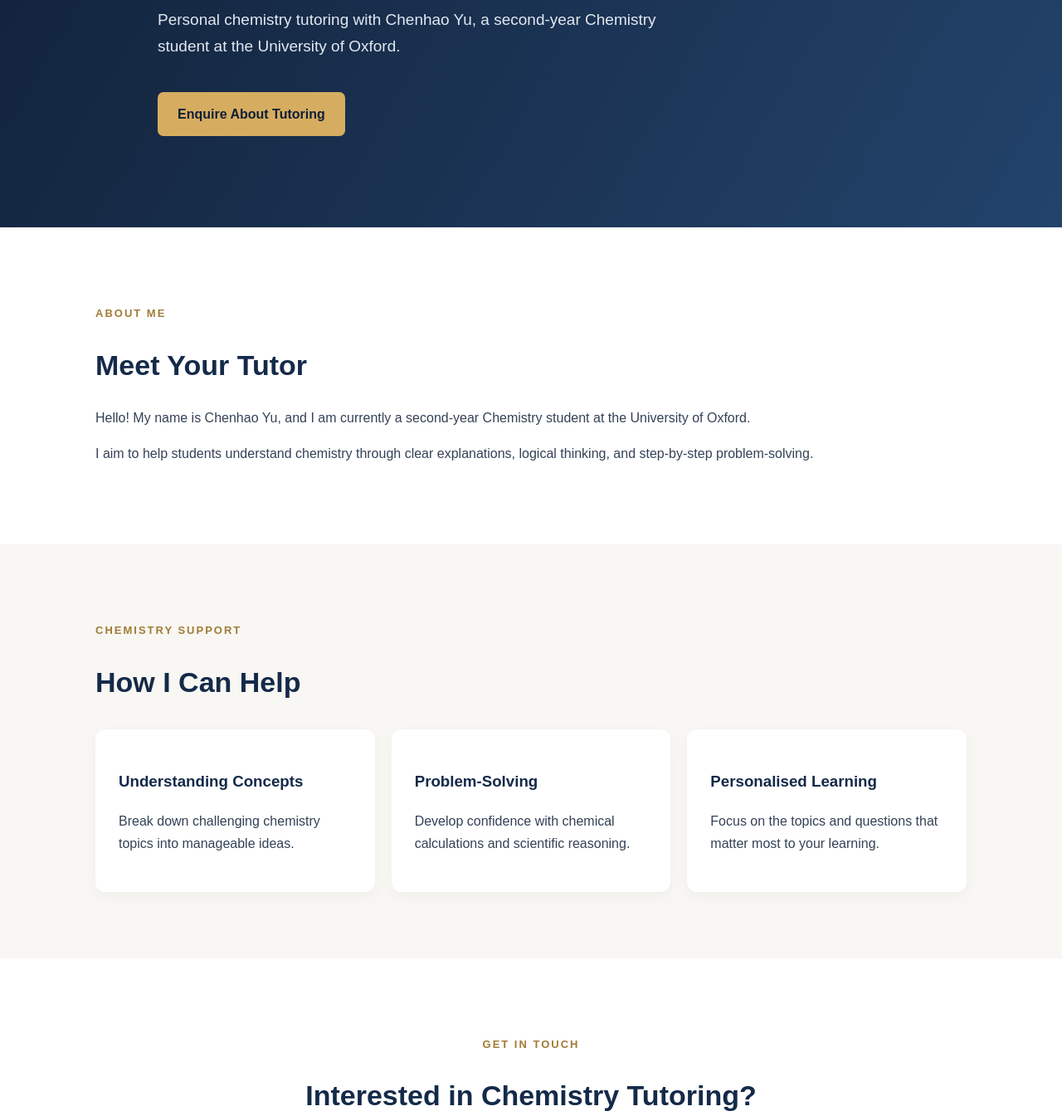
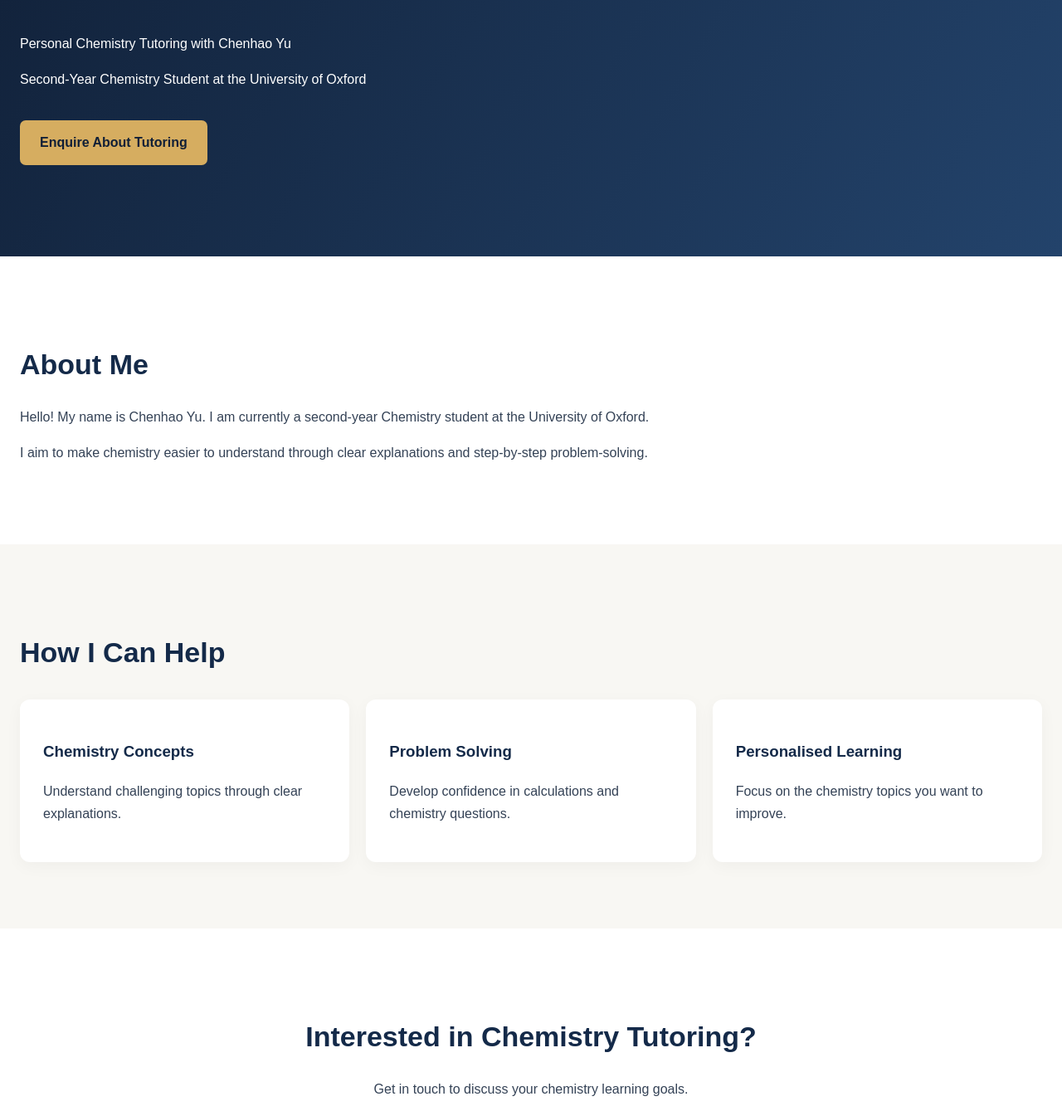
Before and after one commit to yu20041202-sudo/chfish-website, a plain HTML site: page index.html in a window 1280 px wide. Shown: the part 469-1814 px from the top of the page at 83% size. Drawn offline with Linux system fonts and the light colour scheme.

Commit message:
Refactor index.html for improved structure and clarity
Updated the structure and content of the index.html file to enhance clarity and organization, including changes to the header, sections, and footer.

```diff
--- a/index.html
+++ b/index.html
@@ -1,120 +1,122 @@
-
 <!DOCTYPE html>
 <html lang="en">
 <head>
-  <meta charset="UTF-8">
-  <meta name="viewport"
-        content="width=device-width, initial-scale=1.0">
-  <meta name="description"
-        content="Chemistry tutoring with Chenhao Yu,
-        a second-year Chemistry student at
-        the University of Oxford.">
+    <meta charset="UTF-8">
+    <meta name="viewport"
+          content="width=device-width, initial-scale=1.0">
 
-  <title>Chenhao Yu | Chemistry Tutor</title>
-  <link rel="stylesheet" href="style.css">
+    <title>Chenhao Yu | Chemistry Tutor</title>
+
+    <link rel="stylesheet" href="style.css">
 </head>
 
 <body>
-  <header>
-    <nav>
-      <a class="logo" href="#home">CY Chemistry</a>
-      <div class="nav-links">
-        <a href="#about">About</a>
-        <a href="#tutoring">Tutoring</a>
-        <a href="#contact">Contact</a>
-      </div>
-    </nav>
-  </header>
 
-  <main>
-    <section class="hero" id="home">
-      <div class="hero-content">
-        <p class="eyebrow">CHEMISTRY TUTORING</p>
-        <h1>Master Chemistry with Confidence.</h1>
-        <p class="hero-description">
-          Personal chemistry tutoring with Chenhao Yu,
-          a second-year Chemistry student at
-          the University of Oxford.
+    <header>
+        <nav>
+            <h2>CY Chemistry Tutoring</h2>
+            <div>
+                <a href="#about">About Me</a>
+                <a href="#services">Tutoring</a>
+                <a href="#contact">Contact</a>
+            </div>
+        </nav>
+    </header>
+
+    <section class="hero">
+        <h1>Master Chemistry with Confidence</h1>
+
+        <p>
+            Personal Chemistry Tutoring
+            with Chenhao Yu
         </p>
-        <a class="button" href="#contact">
-          Enquire About Tutoring
+
+        <p>
+            Second-Year Chemistry Student
+            at the University of Oxford
+        </p>
+
+        <a href="#contact" class="button">
+            Enquire About Tutoring
         </a>
-      </div>
     </section>
 
-    <section class="section" id="about">
-      <div class="container">
-        <p class="eyebrow">ABOUT ME</p>
-        <h2>Meet Your Tutor</h2>
+    <section id="about" class="section">
+        <h2>About Me</h2>
+
         <p>
-          Hello! My name is Chenhao Yu, and I am
-          currently a second-year Chemistry student
-          at the University of Oxford.
+            Hello! My name is Chenhao Yu.
+            I am currently a second-year
+            Chemistry student at the
+            University of Oxford.
         </p>
+
         <p>
-          I aim to help students understand chemistry
-          through clear explanations, logical thinking,
-          and step-by-step problem-solving.
+            I aim to make chemistry easier
+            to understand through clear
+            explanations and step-by-step
+            problem-solving.
         </p>
-      </div>
     </section>
 
-    <section class="section light" id="tutoring">
-      <div class="container">
-        <p class="eyebrow">CHEMISTRY SUPPORT</p>
+    <section id="services" class="section light">
         <h2>How I Can Help</h2>
 
         <div class="cards">
-          <article class="card">
-            <h3>Understanding Concepts</h3>
-            <p>
-              Break down challenging chemistry
-              topics into manageable ideas.
-            </p>
-          </article>
 
-          <article class="card">
-            <h3>Problem-Solving</h3>
-            <p>
-              Develop confidence with chemical
-              calculations and scientific reasoning.
-            </p>
-          </article>
+            <div class="card">
+                <h3>Chemistry Concepts</h3>
+                <p>
+                    Understand challenging topics
+                    through clear explanations.
+                </p>
+            </div>
 
-          <article class="card">
-            <h3>Personalised Learning</h3>
-            <p>
-              Focus on the topics and questions
-              that matter most to your learning.
-            </p>
-          </article>
+            <div class="card">
+                <h3>Problem Solving</h3>
+                <p>
+                    Develop confidence in
+                    calculations and chemistry
+                    questions.
+                </p>
+            </div>
+
+            <div class="card">
+                <h3>Personalised Learning</h3>
+                <p>
+                    Focus on the chemistry topics
+                    you want to improve.
+                </p>
+            </div>
+
         </div>
-      </div>
     </section>
 
-    <section class="section contact" id="contact">
-      <div class="container">
-        <p class="eyebrow">GET IN TOUCH</p>
+    <section id="contact" class="section contact">
         <h2>Interested in Chemistry Tutoring?</h2>
+
         <p>
-          Contact me to discuss your learning goals,
-          availability, and tutoring arrangements.
+            Get in touch to discuss your
+            chemistry learning goals.
         </p>
 
-        <a class="button"
-           href="mailto:YOUR_EMAIL@example.com">
-          Email Chenhao
+        <a href="mailto:chenhao.yu@st-hughs.ox.ac.uk"
+           class="button">
+            Contact Me
         </a>
-      </div>
     </section>
-  </main>
 
-  <footer>
-    <p>© 2026 Chenhao Yu | Chemistry Tutoring</p>
-    <p>
-      Independent tutoring service.
-      Not affiliated with the University of Oxford.
-    </p>
-  </footer>
+    <footer>
+        <p>
+            © 2026 Chenhao Yu
+            | Chemistry Tutoring
+        </p>
+        <p>
+            Independent tutoring service.
+            Not affiliated with the
+            University of Oxford.
+        </p>
+    </footer>
+
 </body>
 </html>
```
